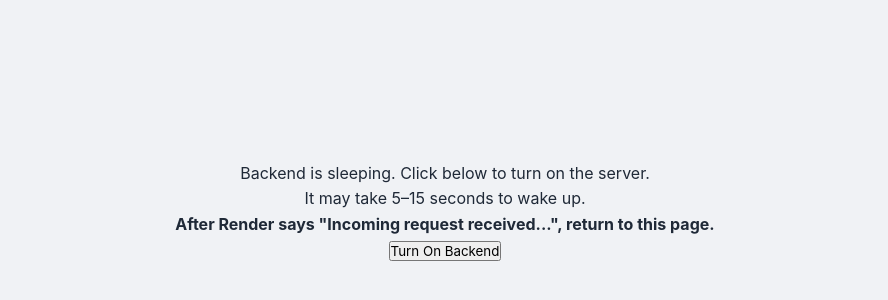
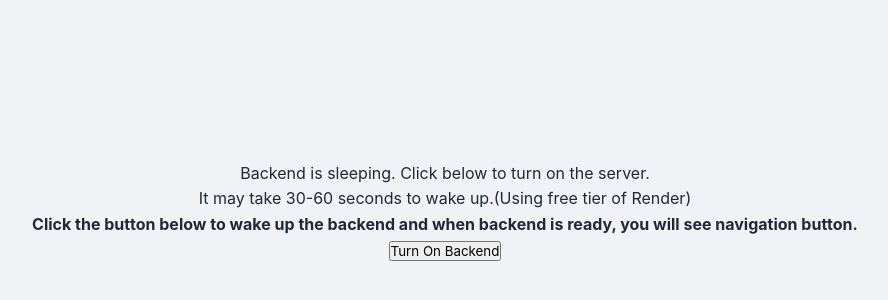
Before and after one commit to omk18p/QuickHireAI, a React (Vite) app in the folder Frontend/: page /login in a window 1280 px wide. Shown: the part 208-508 px from the top of the page, without its empty margins (195-1083 px from the left). Built offline with nearby package versions, Linux system fonts and the light colour scheme; no server answers.

Commit message:
deployment problems resolved

```diff
--- a/Frontend/src/features/auth/pages/LoginPage.jsx
+++ b/Frontend/src/features/auth/pages/LoginPage.jsx
@@ -124,8 +124,8 @@ const LoginPage = () => {
         <div style={{ textAlign: "center", marginTop: 40 }}>
           <p>
             Backend is sleeping. Click below to turn on the server.<br/>
-            It may take 5–15 seconds to wake up.<br/>
-            <b>After Render says "Incoming request received...", return to this page.</b>
+            It may take 30-60 seconds to wake up.(Using free tier of Render)<br/>
+            <b>Click the button below to wake up the backend and when backend is ready, you will see navigation button.</b>
           </p>
           <button onClick={handleWakeBackend}>
             Turn On Backend
--- a/Frontend/src/features/auth/pages/SignupPage.jsx
+++ b/Frontend/src/features/auth/pages/SignupPage.jsx
@@ -129,8 +129,8 @@ const SignupPage = () => {
         <div style={{ textAlign: "center", marginTop: 40 }}>
           <p>
             Backend is sleeping. Click below to turn on the server.<br/>
-            It may take 5–15 seconds to wake up.<br/>
-            <b>After Render says "Incoming request received...", return to this page.</b>
+            It may take 30-60 seconds to wake up.(Using free tier of Render)<br/>
+            <b>Click the button below to wake up the backend and when backend is ready, you will see navigation button.</b>
           </p>
           <button onClick={handleWakeBackend}>
             Turn On Backend
```
